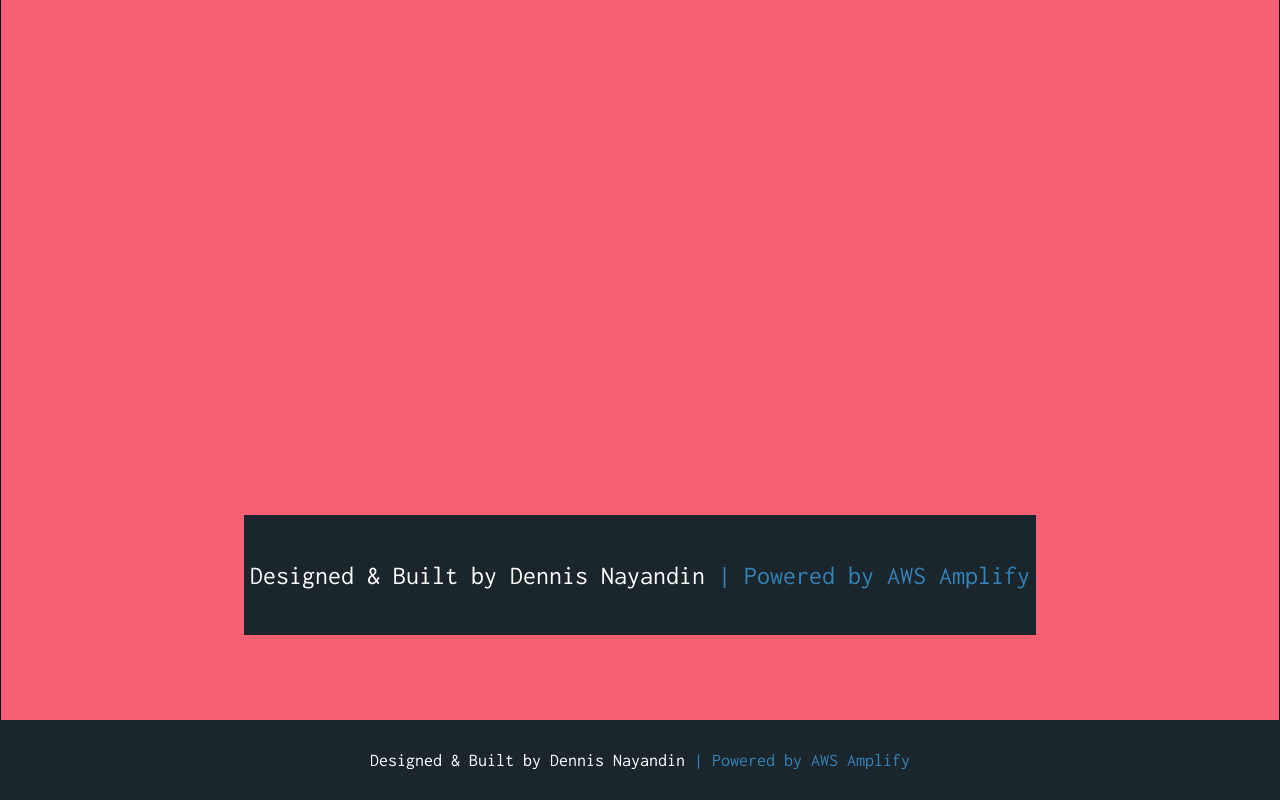
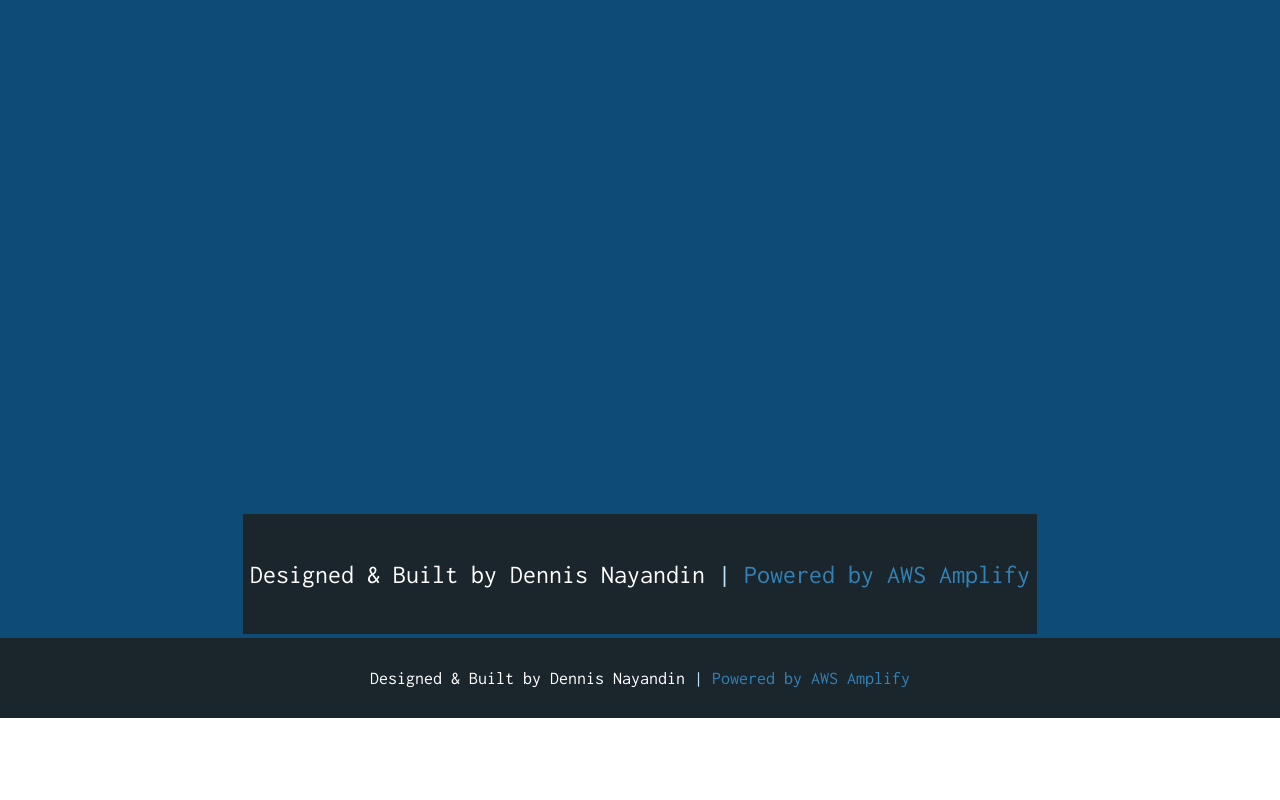
Before and after one commit to Nayandin77/lin-nayandin, a React (Create React App) app: page /resume in a window 1280 px wide. Shown: the part 737-1537 px from the top of the page. Built offline with nearby package versions, Linux system fonts and the light colour scheme; no server answers.

Commit message:
Changed up colors in Footer, small mod in Home, modified Layout design

```diff
--- a/src/components/Footer.js
+++ b/src/components/Footer.js
@@ -9,8 +9,11 @@ const Footer = () => {
             <p className="footer-text-a">
                 Designed & Built by Dennis Nayandin&nbsp;
             </p>
+            <p className="footer-text-line">
+                |&nbsp;
+            </p>
             <p className="footer-text-b">
-                | Powered by AWS Amplify
+                Powered by AWS Amplify
             </p>
         </div>
 
--- a/src/components/style/Footer.css
+++ b/src/components/style/Footer.css
@@ -24,3 +24,7 @@
 .footer-text-b {
     color: var(--third-color);
 }
+
+.footer-text-line {
+    color: var(--fourth-color);
+}
--- a/src/components/style/Home.css
+++ b/src/components/style/Home.css
@@ -125,7 +125,7 @@
     border-top: 1px solid white;
     top: 0;
     margin-left: 3vmin;
-    width: 70vmin;
+    width: 74vmin;
 }
 
 .home-skills-container {
--- a/src/components/style/Layout.css
+++ b/src/components/style/Layout.css
@@ -135,7 +135,6 @@
 
 /*     Resume     */
 .resume-container {
-    border: 1px solid black;
     justify-content: center;
-    background-color: #f85f73;
+    background-color: #0f4c75;
 }
```
